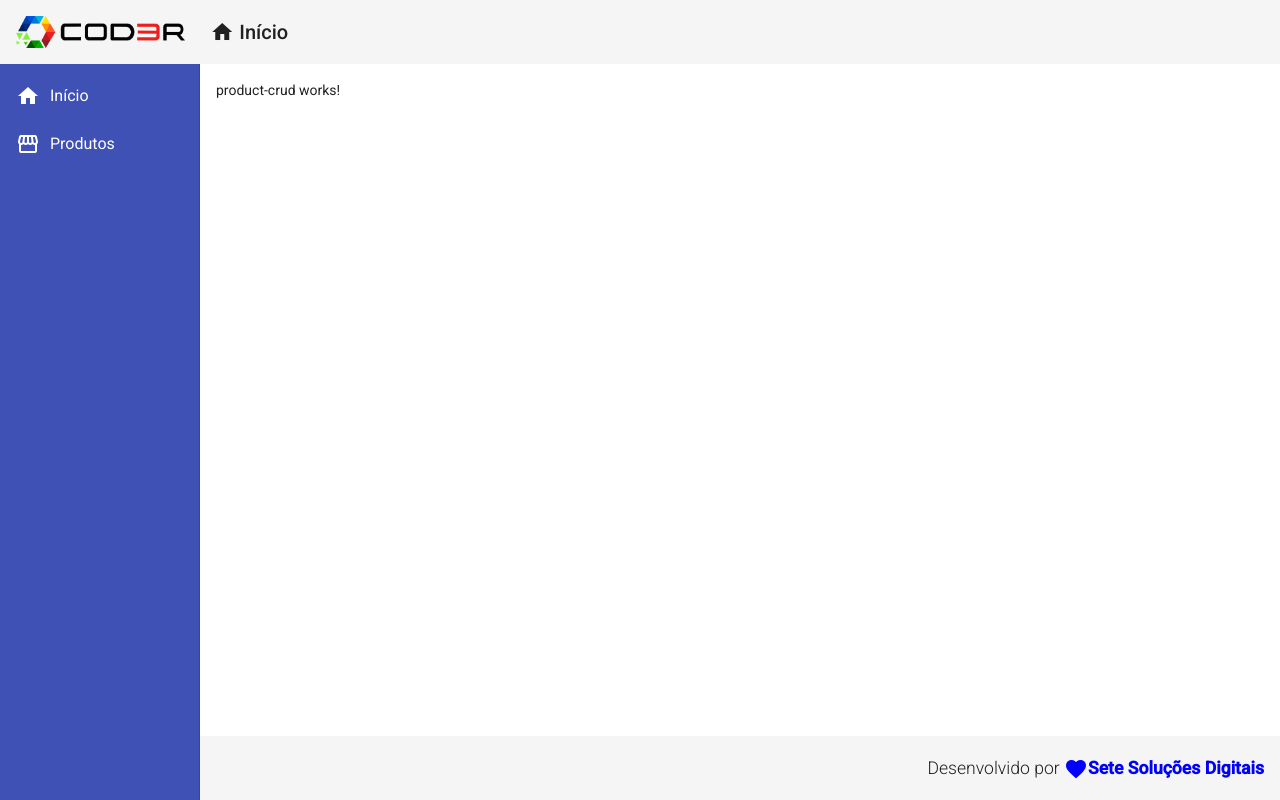
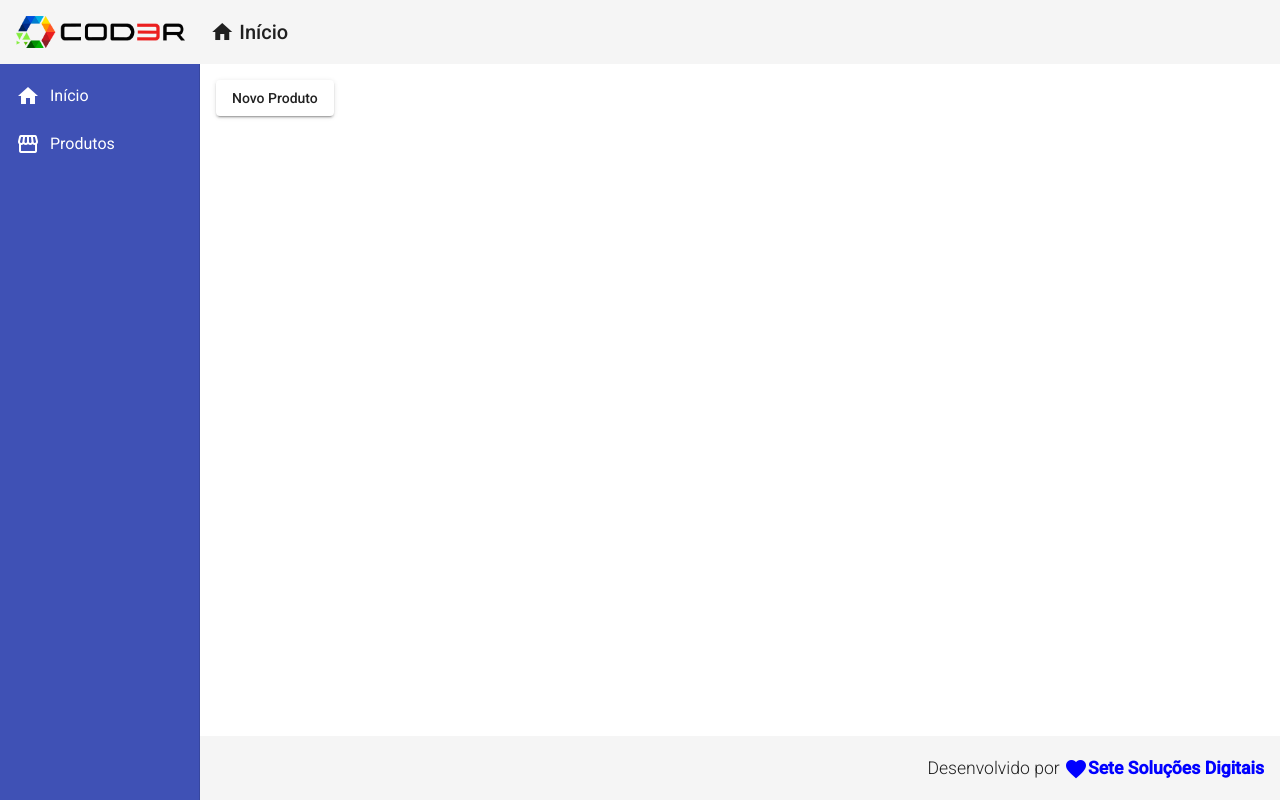
Before and after one commit to diegominelli/Angular-Cod3r, an Angular app: page /products in a window 1280 px wide. Built offline with nearby package versions, Linux system fonts and the light colour scheme.

Commit message:
Criação da navegação para a tela criar produtos

```diff
--- a/src/app/app-routing.module.ts
+++ b/src/app/app-routing.module.ts
@@ -3,6 +3,7 @@
 
 import { HomeComponent} from './views/home/home.component';
 import { ProductCrudComponent } from './views/product-crud/product-crud.component';
+import { ProductCreateComponent} from './components/product/product-create/product-create.component'
 
 const routes: Routes = [
   {
@@ -12,6 +13,11 @@
   {
     path: "products",
     component: ProductCrudComponent
+  },
+  {
+    path: "product/create",
+    component: ProductCreateComponent
+
   }
 ];
 
--- a/src/app/app.module.ts
+++ b/src/app/app.module.ts
@@ -18,6 +18,8 @@
 import { BlueDirective } from './directives/blue.directive';
 import { ForDirective } from './directives/for.directive';
 import { ProductCreateComponent } from './components/product/product-create/product-create.component';
+import { MatButtonModule } from '@angular/material/button';
+
 
 
 @NgModule({
@@ -39,7 +41,8 @@
     MatToolbarModule,
     MatSidenavModule,
     MatListModule,
-    MatCardModule
+    MatCardModule,
+    MatButtonModule
   ],
   providers: [],
   bootstrap: [AppComponent]
--- a/src/app/components/product/product-create/product-create.component.ts
+++ b/src/app/components/product/product-create/product-create.component.ts
@@ -11,5 +11,4 @@
 
   ngOnInit(): void {
   }
-
 }
--- a/src/app/views/product-crud/product-crud.component.html
+++ b/src/app/views/product-crud/product-crud.component.html
@@ -1 +1,3 @@
-<p>product-crud works!</p>
+<button mat-raised-button (click)="navigateToProductCreate()">
+  Novo Produto
+</button>
--- a/src/app/views/product-crud/product-crud.component.ts
+++ b/src/app/views/product-crud/product-crud.component.ts
@@ -1,4 +1,5 @@
 import { Component, OnInit } from '@angular/core';
+import { Router} from '@angular/router'
 
 @Component({
   selector: 'app-product-crud',
@@ -7,9 +8,13 @@
 })
 export class ProductCrudComponent implements OnInit {
 
-  constructor() { }
+  constructor(private router:Router) { }
 
   ngOnInit(): void {
   }
 
+  navigateToProductCreate(): void {
+    this.router.navigate(['/product/create'])
+  }
+
 }
```
Also changed, not shown: src/app/components/product/product-create/product-create.component.html (line endings or trailing spaces).
